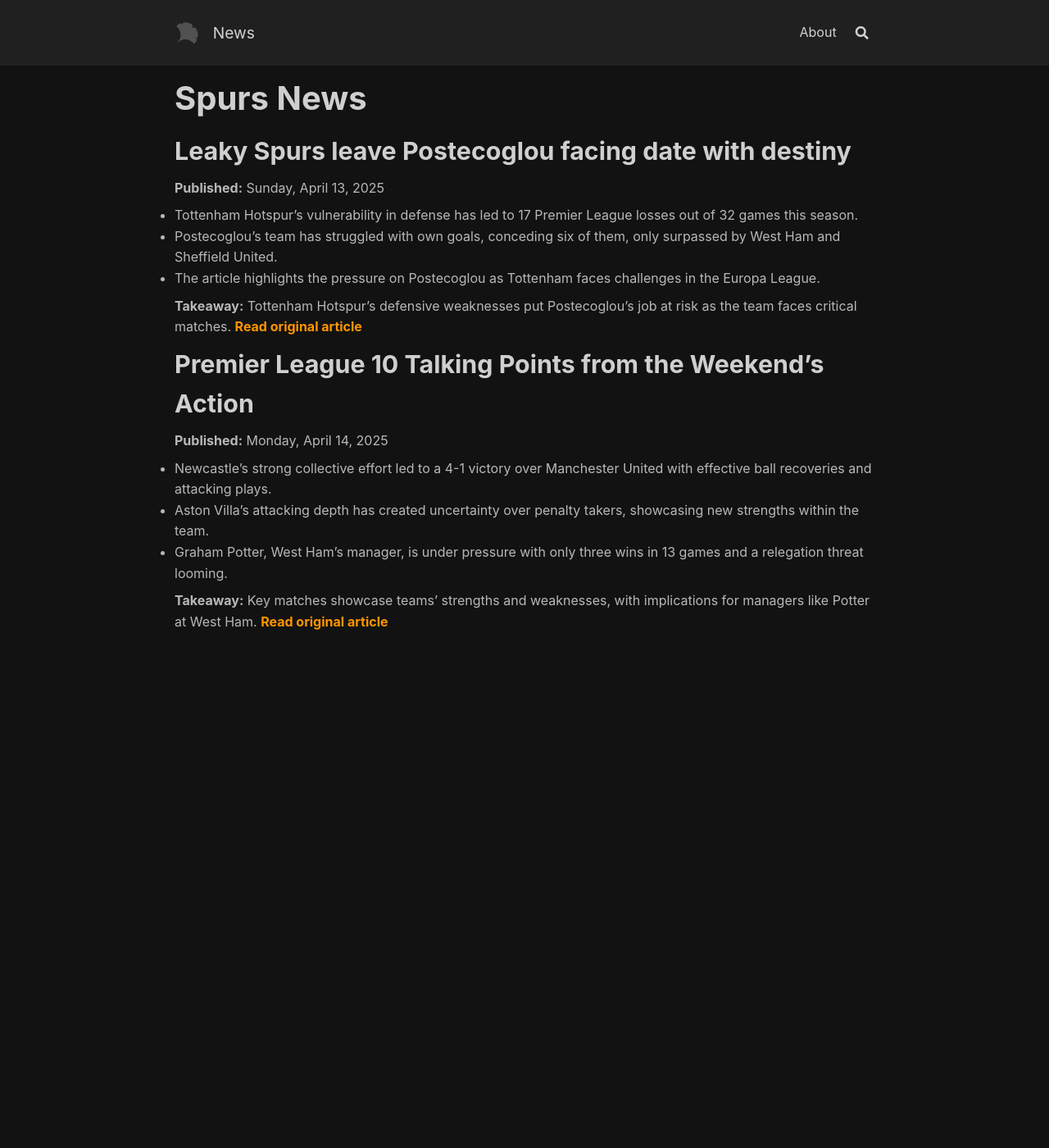
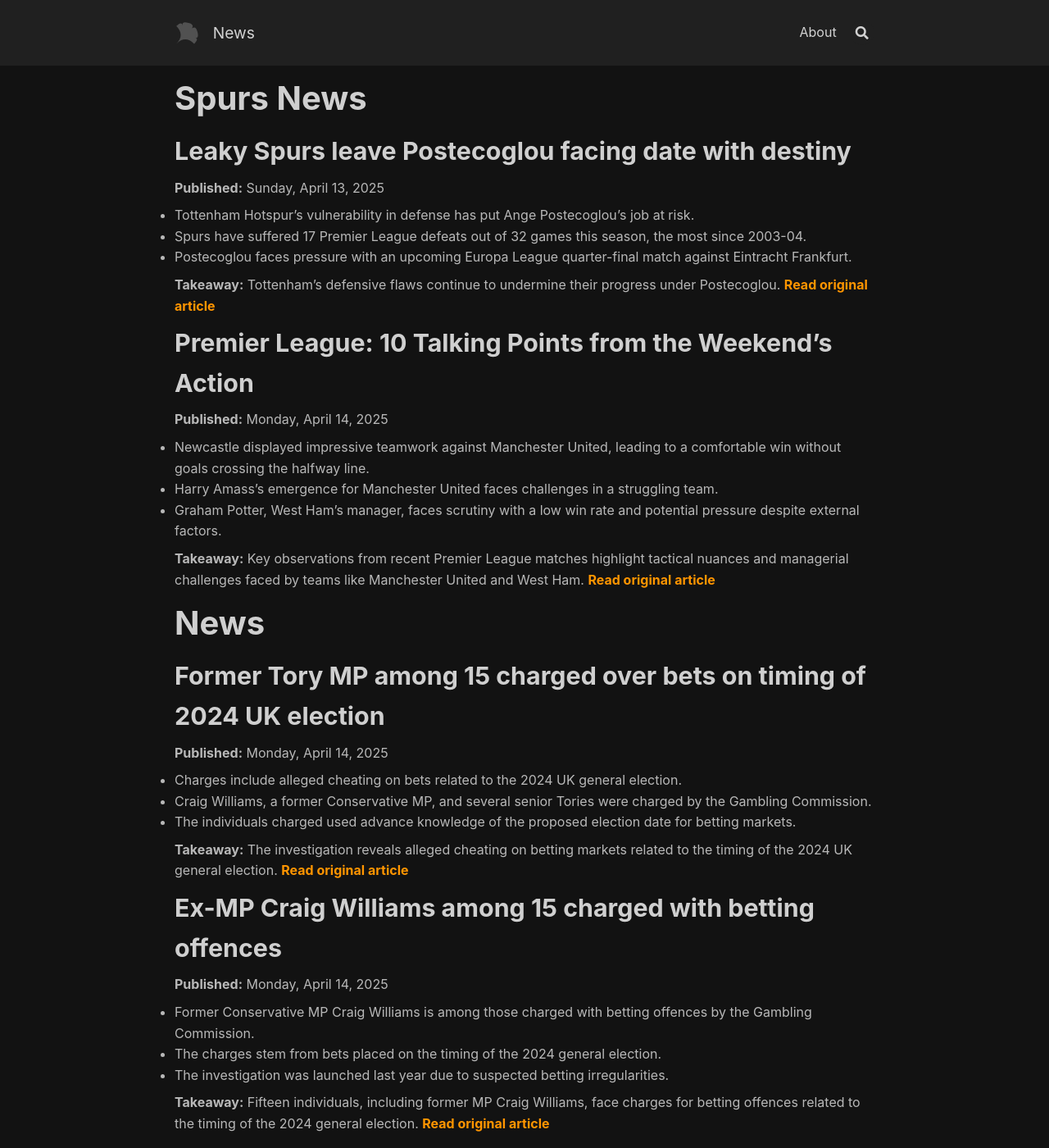
Before and after one commit to jonhadfield/jonhadfield.github.io, a Jekyll site: the page built from index.md, in a window 1280 px wide and 1400 px high. Shown: the whole window at 82% size. Built offline with Jekyll 4.4.1, drawn with Linux system fonts in a browser that asks for light colours; nearby versions of some CDN libraries; some of the changed text lies outside the part shown.

Commit message:
update files.

```diff
--- a/index.md
+++ b/index.md
@@ -14,23 +14,62 @@ footer: false
 
 
 # Spurs News
-
 ## Leaky Spurs leave Postecoglou facing date with destiny
 **Published:** Sunday, April 13, 2025
 
-- Tottenham Hotspur's vulnerability in defense has led to 17 Premier League losses out of 32 games this season.
-- Postecoglou's team has struggled with own goals, conceding six of them, only surpassed by West Ham and Sheffield United.
-- The article highlights the pressure on Postecoglou as Tottenham faces challenges in the Europa League.
+- Tottenham Hotspur's vulnerability in defense has put Ange Postecoglou's job at risk.
+- Spurs have suffered 17 Premier League defeats out of 32 games this season, the most since 2003-04.
+- Postecoglou faces pressure with an upcoming Europa League quarter-final match against Eintracht Frankfurt.
 
-**Takeaway:** Tottenham Hotspur's defensive weaknesses put Postecoglou's job at risk as the team faces critical matches.
+**Takeaway:** Tottenham's defensive flaws continue to undermine their progress under Postecoglou.
 [Read original article](https://www.bbc.com/sport/football/articles/c0jz42d8442o)
 
-## Premier League 10 Talking Points from the Weekend's Action
+## Premier League: 10 Talking Points from the Weekend's Action
 **Published:** Monday, April 14, 2025
 
-- Newcastle's strong collective effort led to a 4-1 victory over Manchester United with effective ball recoveries and attacking plays.
-- Aston Villa's attacking depth has created uncertainty over penalty takers, showcasing new strengths within the team.
-- Graham Potter, West Ham's manager, is under pressure with only three wins in 13 games and a relegation threat looming.
+- Newcastle displayed impressive teamwork against Manchester United, leading to a comfortable win without goals crossing the halfway line.
+- Harry Amass's emergence for Manchester United faces challenges in a struggling team.
+- Graham Potter, West Ham's manager, faces scrutiny with a low win rate and potential pressure despite external factors.
 
-**Takeaway:** Key matches showcase teams' strengths and weaknesses, with implications for managers like Potter at West Ham.
+**Takeaway:** Key observations from recent Premier League matches highlight tactical nuances and managerial challenges faced by teams like Manchester United and West Ham.
 [Read original article](https://www.theguardian.com/football/2025/apr/14/premier-league-10-talking-points-from-the-weekends-action)
+
+# News
+
+## Former Tory MP among 15 charged over bets on timing of 2024 UK election
+**Published:** Monday, April 14, 2025
+
+- Charges include alleged cheating on bets related to the 2024 UK general election.
+- Craig Williams, a former Conservative MP, and several senior Tories were charged by the Gambling Commission.
+- The individuals charged used advance knowledge of the proposed election date for betting markets.
+
+**Takeaway:** The investigation reveals alleged cheating on betting markets related to the timing of the 2024 UK general election. [Read original article](https://www.theguardian.com/uk-news/2025/apr/14/gambling-commission-charges-15-over-bets-into-timing-of-2024-general-election)
+
+## Ex-MP Craig Williams among 15 charged with betting offences
+**Published:** Monday, April 14, 2025
+
+- Former Conservative MP Craig Williams is among those charged with betting offences by the Gambling Commission.
+- The charges stem from bets placed on the timing of the 2024 general election.
+- The investigation was launched last year due to suspected betting irregularities.
+
+**Takeaway:** Fifteen individuals, including former MP Craig Williams, face charges for betting offences related to the timing of the 2024 general election. [Read original article](https://www.bbc.com/news/articles/c230pvpdek9o)
+
+## Army experts called in over Birmingham bin strike
+**Published:** Monday, April 14, 2025
+
+- Military planners are assisting Birmingham in dealing with uncollected rubbish following a month-long strike by refuse workers.
+- The city council declared a major incident and sought support from neighboring authorities and the Army.
+- Office-based military personnel provide logistical support without deployment for rubbish collection.
+
+**Takeaway:** The Army is providing logistical support to address the public health risk posed by the ongoing Birmingham bin strike. [Read original article](https://www.bbc.com/news/articles/cgkg34j0d76o)
+
+# Tech News
+
+## PS5 price jumps £40 as Sony cites 'challenging' market conditions
+**Published:** Monday, April 14, 2025
+
+- Sony has increased the price of its PlayStation 5 consoles globally due to challenging market conditions.
+- The digital edition of the PS5 in the UK now costs £429.99 (£40 increase) and €499.99 in Europe.
+- Sony attributes the price increase to high inflation and fluctuating exchange rates.
+
+**Takeaway:** Sony has raised PS5 prices in response to market challenges, with the digital edition now more aligned with the standard version. [Read original article](https://www.bbc.com/news/articles/ce82391x2kyo)
```
